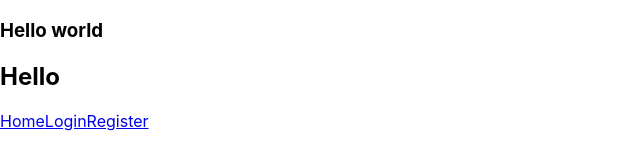
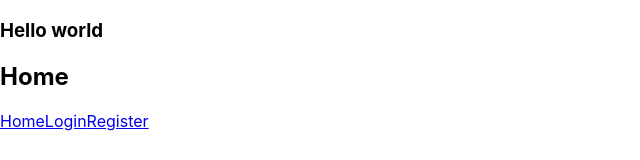
Before and after one commit to mdmonir027/money-mangement-app, a React (Create React App) app in the folder client/: page / in a window 1280 px wide. Shown: the top 160 px of the page, without its empty margins (0-640 px from the left). Built offline with nearby package versions, Linux system fonts and the light colour scheme.

Commit message:
Bug: Fixed

```diff
--- a/client/src/pages/Home.js
+++ b/client/src/pages/Home.js
@@ -4,7 +4,7 @@ export class Home extends Component {
   render() {
     return (
       <div>
-        <h2>Hello</h2>
+        <h2>Home</h2>
       </div>
     );
   }
```
